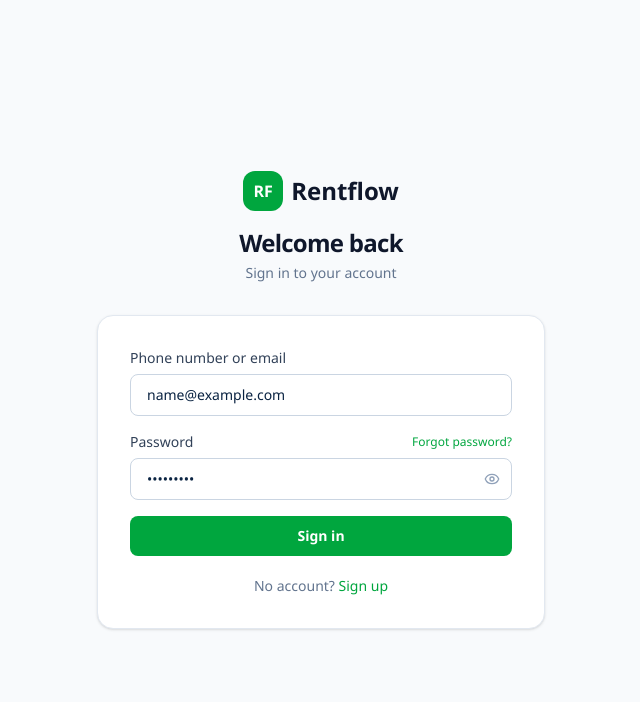
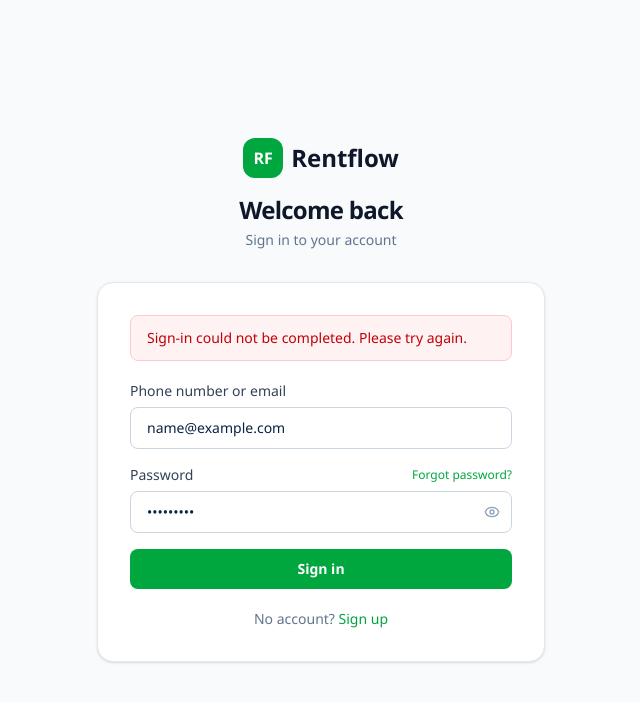
Before and after one commit to leadafrik/business-valuation, a Next.js app: page /auth/signin in a window 1280 px wide. Both pictures are taken after typing "name@example.com", "Sample123" into the empty fields and a click on the button "Sign in". Shown: the top 702 px of the page, without its empty margins (319-959 px from the left). Built offline with nearby package versions, Linux system fonts and the light colour scheme.

Commit message:
fix: complete credentials sign-in redirects

```diff
--- a/src/app/auth/signin/page.tsx
+++ b/src/app/auth/signin/page.tsx
@@ -1,7 +1,7 @@
 "use client";
 
 import { useState } from "react";
-import { useRouter, useSearchParams } from "next/navigation";
+import { useSearchParams } from "next/navigation";
 import Link from "next/link";
 import { signIn } from "next-auth/react";
 import { Eye, EyeOff, Loader2 } from "lucide-react";
@@ -9,10 +9,10 @@ import { Suspense } from "react";
 import { isPhoneLike, normalizePhone } from "@/lib/identity";
 
 function SignInForm() {
-  const router = useRouter();
   const searchParams = useSearchParams();
   const callbackUrl = searchParams.get("callbackUrl") ?? "/dashboard";
   const justRegistered = searchParams.get("registered") === "1";
+  const callbackError = searchParams.get("error");
 
   const [identifier, setIdentifier] = useState("");
   const [password, setPassword] = useState("");
@@ -35,14 +35,17 @@ function SignInForm() {
         phone: normalizedPhone ?? undefined,
         password,
         redirect: false,
+        callbackUrl,
       });
 
       if (result?.error) {
         setError("Invalid credentials. Please try again.");
+      } else if (result?.url) {
+        window.location.href = result.url;
       } else if (result?.ok) {
-        // Redirect based on role — server will handle proper routing
-        router.push(callbackUrl);
-        router.refresh();
+        window.location.href = callbackUrl;
+      } else {
+        setError("Sign-in could not be completed. Please try again.");
       }
     } catch {
       setError("An error occurred. Please try again.");
@@ -73,9 +76,9 @@ function SignInForm() {
             </div>
           )}
 
-          {error && (
+          {(error || callbackError) && (
             <div className="bg-red-50 border border-red-200 text-red-700 text-sm px-4 py-3 rounded-lg mb-5">
-              {error}
+              {error || "Invalid credentials. Please try again."}
             </div>
           )}
 
```
